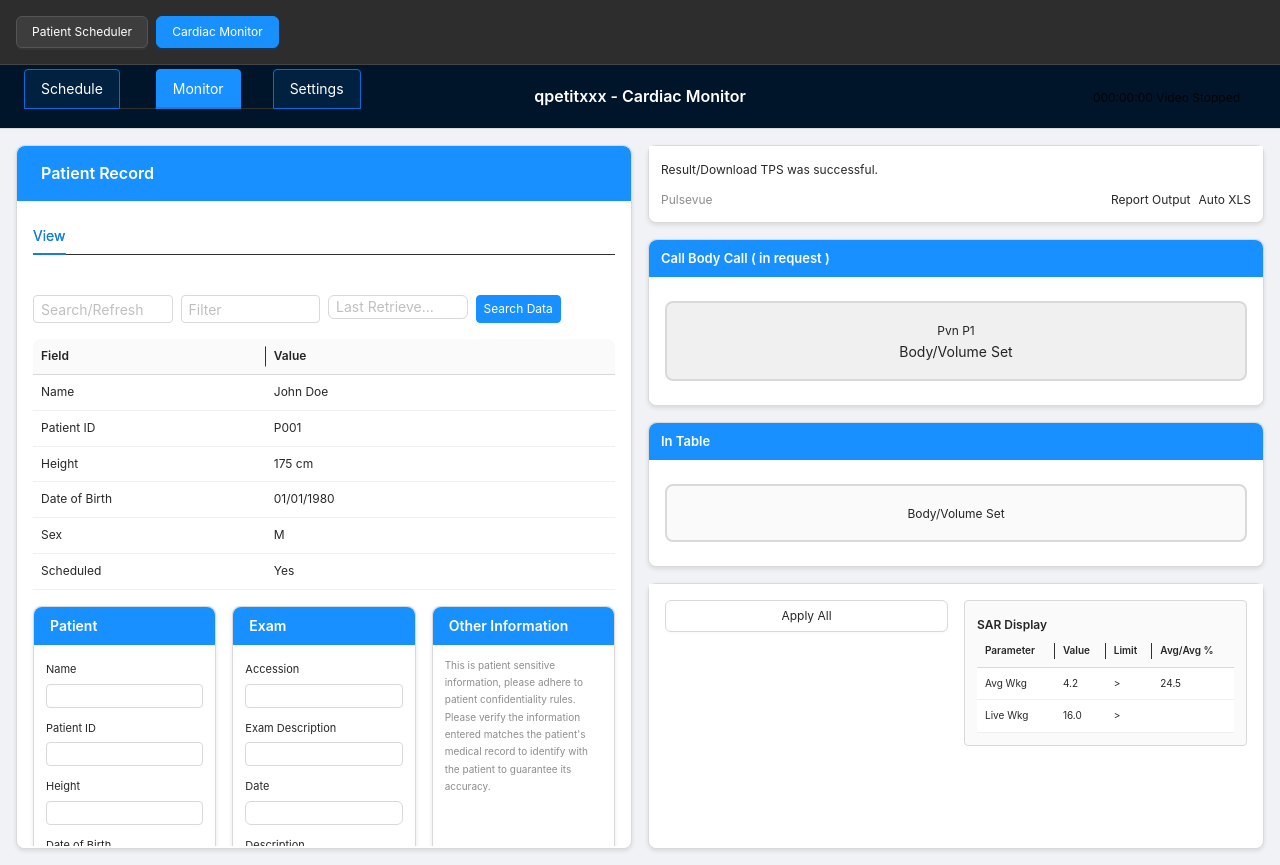
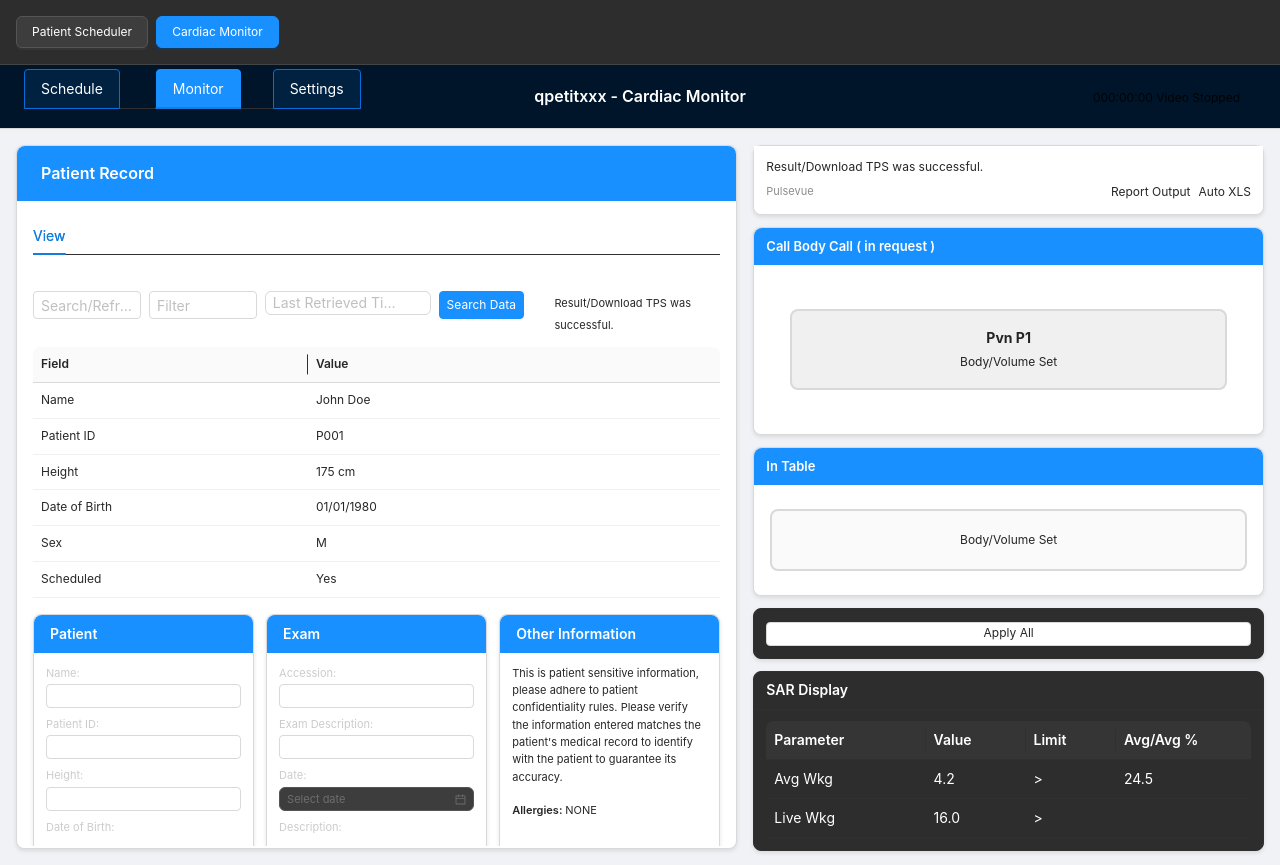
Before and after one commit to alexiskulash/fusion-antd, a React (Vite) app: page /monitor in a window 1280 px wide. Built offline with nearby package versions, Linux system fonts and the light colour scheme.

Commit message:
Restructure Monitor layout to match screenshot exactly
cgen-2b794de687a646c396e069c3b5178235

```diff
--- a/src/Monitor.tsx
+++ b/src/Monitor.tsx
@@ -92,8 +92,13 @@ const Monitor: React.FC = () => {
         <Content className="monitor-content">
           <Row gutter={16} style={{ height: "100%" }}>
             {/* Left Panel - Patient Record */}
-            <Col span={12} className="left-panel">
-              <Card title="Patient Record" className="patient-record-card">
+            <Col span={14} className="left-panel">
+              <Card
+                title="Patient Record"
+                className="patient-record-card"
+                style={{ height: "100%" }}
+              >
+                {/* Patient Record Tabs */}
                 <Tabs
                   defaultActiveKey="view"
                   size="small"
@@ -106,68 +111,87 @@ const Monitor: React.FC = () => {
                   ]}
                 />
 
-                <div className="search-section" style={{ margin: "16px 0" }}>
+                {/* Search and Filter Controls */}
+                <div className="search-section" style={{ margin: "12px 0" }}>
                   <Row gutter={8}>
-                    <Col span={6}>
+                    <Col span={4}>
                       <Input placeholder="Search/Refresh" size="small" />
                     </Col>
-                    <Col span={6}>
+                    <Col span={4}>
                       <Input placeholder="Filter" size="small" />
                     </Col>
                     <Col span={6}>
                       <DatePicker
-                        placeholder="Last Retrieved Time"
+                        placeholder="Last Retrieved Time: 18 Jan 20 08:00"
                         size="small"
                         style={{ width: "100%" }}
                       />
                     </Col>
-                    <Col span={6}>
+                    <Col span={4}>
                       <Button size="small" type="primary">
                         Search Data
                       </Button>
                     </Col>
+                    <Col span={6}>
+                      <Text style={{ fontSize: "11px", color: "#666" }}>
+                        Result/Download TPS was successful.
+                      </Text>
+                    </Col>
                   </Row>
                 </div>
 
+                {/* Patient Data Table */}
                 <Table
                   columns={patientRecordColumns}
                   dataSource={patientRecordData}
                   pagination={false}
                   size="small"
                   className="patient-record-table"
+                  style={{ marginBottom: 16 }}
                 />
 
-                {/* Patient, Exam, Other Information sections */}
-                <Row gutter={16} style={{ marginTop: 16 }}>
+                {/* Bottom Three Sections */}
+                <Row gutter={12}>
                   <Col span={8}>
                     <Card
                       title="Patient"
                       size="small"
                       className="info-section-card"
+                      style={{ height: "240px" }}
                     >
-                      <Form layout="vertical" size="small">
-                        <Form.Item label="Name">
+                      <div className="form-fields">
+                        <div className="form-field">
+                          <label>Name:</label>
                           <Input size="small" />
-                        </Form.Item>
-                        <Form.Item label="Patient ID">
+                        </div>
+                        <div className="form-field">
+                          <label>Patient ID:</label>
                           <Input size="small" />
-                        </Form.Item>
-                        <Form.Item label="Height">
+                        </div>
+                        <div className="form-field">
+                          <label>Height:</label>
                           <Input size="small" />
-                        </Form.Item>
-                        <Form.Item label="Date of Birth">
-                          <DatePicker size="small" style={{ width: "100%" }} />
-                        </Form.Item>
-                        <Form.Item label="Sex">
+                        </div>
+                        <div className="form-field">
+                          <label>Date of Birth:</label>
+                          <DatePicker
+                            size="small"
+                            style={{ width: "100%" }}
+                            placeholder="MM/DD/YYYY"
+                          />
+                        </div>
+                        <div className="form-field">
+                          <label>Sex:</label>
                           <Select size="small" style={{ width: "100%" }}>
                             <Option value="M">M</Option>
                             <Option value="F">F</Option>
                           </Select>
-                        </Form.Item>
-                        <Form.Item label="Scheduled">
+                        </div>
+                        <div className="form-field">
+                          <label>Scheduled:</label>
                           <Input size="small" />
-                        </Form.Item>
-                      </Form>
+                        </div>
+                      </div>
                     </Card>
                   </Col>
 
@@ -176,30 +200,47 @@ const Monitor: React.FC = () => {
                       title="Exam"
                       size="small"
                       className="info-section-card"
+                      style={{ height: "240px" }}
                     >
-                      <Form layout="vertical" size="small">
-                        <Form.Item label="Accession">
+                      <div className="form-fields">
+                        <div className="form-field">
+                          <label>Accession:</label>
                           <Input size="small" />
-                        </Form.Item>
-                        <Form.Item label="Exam Description">
+                        </div>
+                        <div className="form-field">
+                          <label>Exam Description:</label>
                           <Input size="small" />
-                        </Form.Item>
-                        <Form.Item label="Date">
+                        </div>
+                        <div className="form-field">
+                          <label>Date:</label>
                           <DatePicker size="small" style={{ width: "100%" }} />
-                        </Form.Item>
-                        <Form.Item label="Description">
+                        </div>
+                        <div className="form-field">
+                          <label>Description:</label>
                           <Input.TextArea rows={2} size="small" />
-                        </Form.Item>
-                        <Form.Item label="Operator">
-                          <Input size="small" />
-                        </Form.Item>
-                        <Form.Item label="Radiologist">
-                          <Input size="small" />
-                        </Form.Item>
-                        <Form.Item label="Referring Physician">
-                          <Input size="small" />
-                        </Form.Item>
-                      </Form>
+                        </div>
+                        <div className="form-field">
+                          <label>Operator:</label>
+                          <Input
+                            size="small"
+                            placeholder="Last Name, First Name"
+                          />
+                        </div>
+                        <div className="form-field">
+                          <label>Radiologist:</label>
+                          <Input
+                            size="small"
+                            placeholder="Last Name, First Name"
+                          />
+                        </div>
+                        <div className="form-field">
+                          <label>Referring Physician:</label>
+                          <Input
+                            size="small"
+                            placeholder="Last Name, First Name"
+                          />
+                        </div>
+                      </div>
                     </Card>
                   </Col>
 
@@ -208,55 +249,65 @@ const Monitor: React.FC = () => {
                       title="Other Information"
                       size="small"
                       className="info-section-card"
+                      style={{ height: "240px" }}
                     >
-                      <div className="other-info-content">
-                        <Text type="secondary">
+                      <div
+                        style={{
+                          fontSize: "11px",
+                          lineHeight: 1.4,
+                          marginBottom: 12,
+                        }}
+                      >
+                        <Text style={{ fontSize: "11px" }}>
                           This is patient sensitive information, please adhere
                           to patient confidentiality rules. Please verify the
                           information entered matches the patient's medical
                           record to identify with the patient to guarantee its
                           accuracy.
                         </Text>
+                      </div>
 
-                        <Divider />
+                      <div style={{ marginBottom: 8 }}>
+                        <Text strong style={{ fontSize: "11px" }}>
+                          Allergies:{" "}
+                        </Text>
+                        <Text style={{ fontSize: "11px" }}>NONE</Text>
+                      </div>
 
-                        <Row gutter={16}>
-                          <Col span={12}>
-                            <Text strong>Allergies:</Text>
-                            <div>NONE</div>
-                          </Col>
-                          <Col span={12}>
-                            <Text strong>Preg Alert:</Text>
-                            <div>NONE</div>
-                          </Col>
-                        </Row>
+                      <div style={{ marginBottom: 8 }}>
+                        <Text strong style={{ fontSize: "11px" }}>
+                          Preg Alert:{" "}
+                        </Text>
+                        <Text style={{ fontSize: "11px" }}>NONE</Text>
+                      </div>
 
-                        <Row gutter={16} style={{ marginTop: 8 }}>
-                          <Col span={12}>
-                            <Text strong>Pregnancy Status:</Text>
+                      <div style={{ marginBottom: 8 }}>
+                        <Text strong style={{ fontSize: "11px" }}>
+                          Pregnancy Status:{" "}
+                        </Text>
                         <Select
                           size="small"
                           defaultValue="No Entry"
-                              style={{ width: "100%" }}
+                          style={{ width: "100%", fontSize: "11px" }}
                         >
                           <Option value="no">No Entry</Option>
                           <Option value="yes">Yes</Option>
                         </Select>
-                          </Col>
-                        </Row>
+                      </div>
 
-                        <div style={{ marginTop: 16 }}>
-                          <Text strong>History:</Text>
+                      <div style={{ marginBottom: 12 }}>
+                        <Text strong style={{ fontSize: "11px" }}>
+                          History:
+                        </Text>
                       </div>
 
                       <Button
                         type="primary"
                         size="small"
-                          style={{ marginTop: 16 }}
+                        style={{ fontSize: "11px" }}
                       >
                         Start Exam
                       </Button>
-                      </div>
                     </Card>
                   </Col>
                 </Row>
@@ -264,21 +315,37 @@ const Monitor: React.FC = () => {
             </Col>
 
             {/* Right Panel - Monitoring Data */}
-            <Col span={12} className="right-panel">
-              <div className="monitoring-sections">
+            <Col span={10} className="right-panel">
+              <div
+                style={{
+                  height: "100%",
+                  display: "flex",
+                  flexDirection: "column",
+                }}
+              >
                 {/* Status Section */}
                 <Card
                   size="small"
                   className="status-card"
-                  style={{ marginBottom: 16 }}
+                  style={{ marginBottom: 12 }}
                 >
+                  <div style={{ fontSize: "12px" }}>
                     <Text>Result/Download TPS was successful.</Text>
-                  <div style={{ marginTop: 8 }}>
-                    <Text type="secondary">Pulsevue</Text>
-                    <Space style={{ float: "right" }}>
+                    <div
+                      style={{
+                        marginTop: 6,
+                        display: "flex",
+                        justifyContent: "space-between",
+                      }}
+                    >
+                      <Text type="secondary" style={{ fontSize: "11px" }}>
+                        Pulsevue
+                      </Text>
+                      <Space style={{ fontSize: "11px" }}>
                         <Text>Report Output</Text>
                         <Text>Auto XLS</Text>
                       </Space>
+                    </div>
                   </div>
                 </Card>
 
@@ -287,12 +354,23 @@ const Monitor: React.FC = () => {
                   title="Call Body Call ( in request )"
                   size="small"
                   className="call-body-card"
-                  style={{ marginBottom: 16 }}
+                  style={{ marginBottom: 12, flex: 1 }}
                 >
-                  <div className="call-body-content">
+                  <div
+                    className="call-body-content"
+                    style={{ textAlign: "center", padding: "20px" }}
+                  >
                     <div className="pulse-display">
-                      <Text>Pvn P1</Text>
-                      <div>Body/Volume Set</div>
+                      <div
+                        style={{
+                          fontSize: "14px",
+                          fontWeight: "bold",
+                          marginBottom: 4,
+                        }}
+                      >
+                        Pvn P1
+                      </div>
+                      <div style={{ fontSize: "12px" }}>Body/Volume Set</div>
                     </div>
                   </div>
                 </Card>
@@ -302,22 +380,30 @@ const Monitor: React.FC = () => {
                   title="In Table"
                   size="small"
                   className="table-card"
-                  style={{ marginBottom: 16 }}
+                  style={{ marginBottom: 12, flex: 1 }}
                 >
-                  <div className="table-content">
-                    <Text>Body/Volume Set</Text>
+                  <div
+                    className="table-content"
+                    style={{ textAlign: "center", padding: "20px" }}
+                  >
+                    <div style={{ fontSize: "12px" }}>Body/Volume Set</div>
                   </div>
                 </Card>
 
-                {/* Monitoring Controls */}
-                <Card size="small" className="controls-card">
-                  <Row gutter={16}>
-                    <Col span={12}>
-                      <Button block>Apply All</Button>
-                    </Col>
-                    <Col span={12}>
-                      <div className="sar-display">
-                        <Text strong>SAR Display</Text>
+                {/* Apply All Button */}
+                <Card size="small" style={{ marginBottom: 12 }}>
+                  <Button block size="small">
+                    Apply All
+                  </Button>
+                </Card>
+
+                {/* SAR Display */}
+                <Card
+                  title="SAR Display"
+                  size="small"
+                  className="sar-card"
+                  style={{ flex: 1 }}
+                >
                   <Table
                     size="small"
                     columns={[
@@ -325,21 +411,25 @@ const Monitor: React.FC = () => {
                         title: "Parameter",
                         dataIndex: "param",
                         key: "param",
+                        width: 80,
                       },
                       {
                         title: "Value",
                         dataIndex: "value",
                         key: "value",
+                        width: 50,
                       },
                       {
                         title: "Limit",
                         dataIndex: "limit",
                         key: "limit",
+                        width: 40,
                       },
                       {
                         title: "Avg/Avg %",
                         dataIndex: "avg",
                         key: "avg",
+                        width: 60,
                       },
                     ]}
                     dataSource={[
@@ -360,10 +450,8 @@ const Monitor: React.FC = () => {
                     ]}
                     pagination={false}
                     showHeader={true}
+                    style={{ fontSize: "10px" }}
                   />
-                      </div>
-                    </Col>
-                  </Row>
                 </Card>
               </div>
             </Col>
```
Lines whose indentation alone changed are shown as unchanged.
